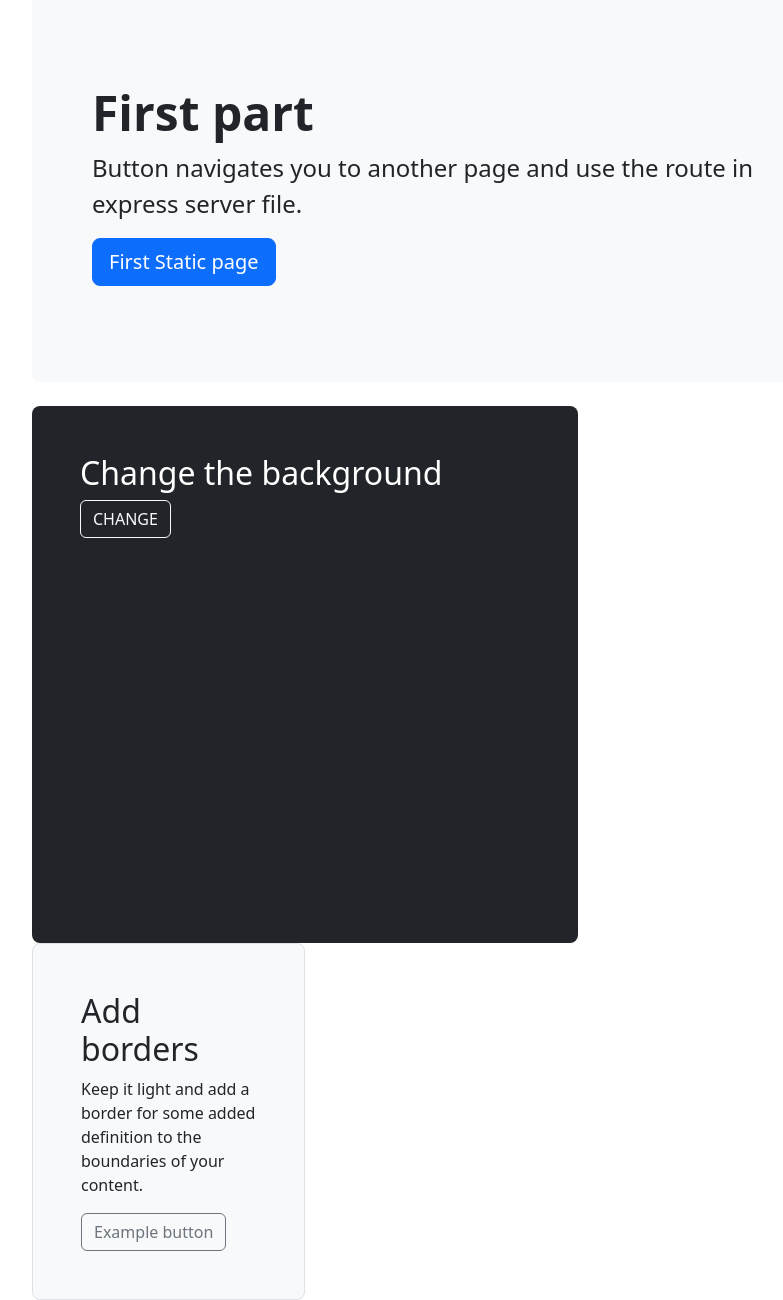
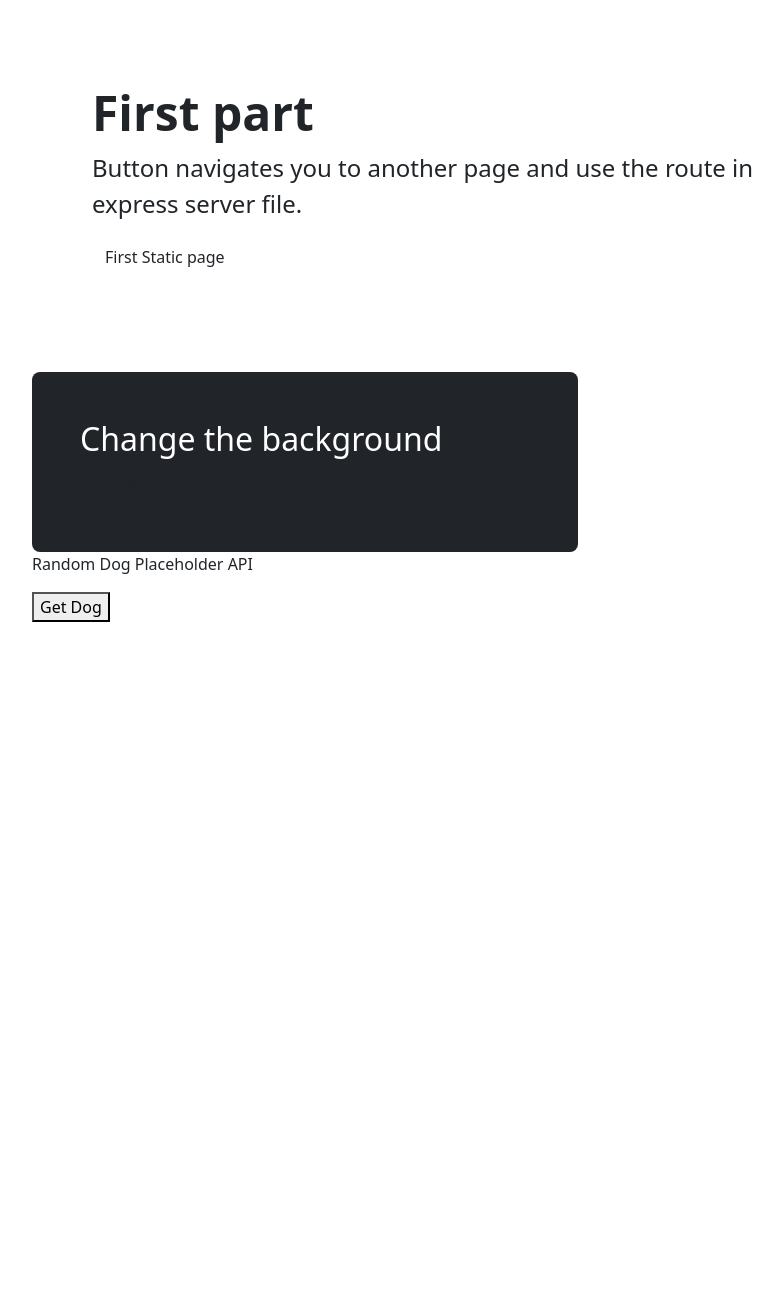
Before and after one commit to mordjanee/Assignment2Web, a website: page index.html in a window 1280 px wide. Shown: the part 36-1336 px from the top of the page, without its empty margins (50-833 px from the left). After the commit the page ends 800 px from the top, so only its background shows below. Drawn offline with Linux system fonts and the light colour scheme.

Commit message:
Add files via upload

```diff
--- a/index.html
+++ b/index.html
@@ -6,19 +6,19 @@
     <meta name="viewport" content="width=device-width, initial-scale=1.0">
     <title>Assignment 2</title>
     <link rel="stylesheet" media="screen" href="/css/style.css">
-    <script type="text/javascript" src="public/js/script.js"></script>
+    <script type="text/javascript" src="/js/script.js"></script>
 </head>
 <body>
-  <script type="text/javascript" src="/public/js/script.js"></script>
+  <script type="text/javascript" src="/js/script.js"></script>
     <main>
         <div class="container py-4">
 
 
-          <div class="p-5 mb-4 bg-light rounded-3">
+          <div class="p-5">
             <div class="container-fluid py-5">
               <h1 class="display-5 fw-bold">First part</h1>
               <p class="col-md-8 fs-4">Button navigates you to another page and use the route in express server file.</p>
-              <button class="btn btn-primary btn-lg" type="button">First Static page</button>
+              <button class="btn" type="button">First Static page</button>
             </div>
           </div>
 
@@ -26,17 +26,17 @@
             <div class="col-md-6">
               <div class="h-100 p-5 text-bg-dark rounded-3">
                 <h2>Change the background</h2>
-                <button class="btn btn-outline-light" onclick="generateRandomColor()">CHANGE</button>
-            </div>
-
-            <div class="col-md-6">
-              <div class="h-100 p-5 bg-light border rounded-3">
-                <h2>Add borders</h2>
-                <p>Keep it light and add a border for some added definition to the boundaries of your content.</p>
-                <button class="btn btn-outline-secondary" type="button">Example button</button>
-              </div>
+                <button class="btn" onclick="generateRandomColor()">CHANGE</button>
             </div>
           </div>
+          <div class="results">
+            <div id="dog_result" class="result">
+                <p>Random Dog Placeholder  API</p>
+            </div>
+          </div>
+        <div class="buttons">
+            <button id="btn">Get Dog</button>
+        </div>
         </div>
       </main>
 
```
Also changed, not shown: ReadMe.md.
